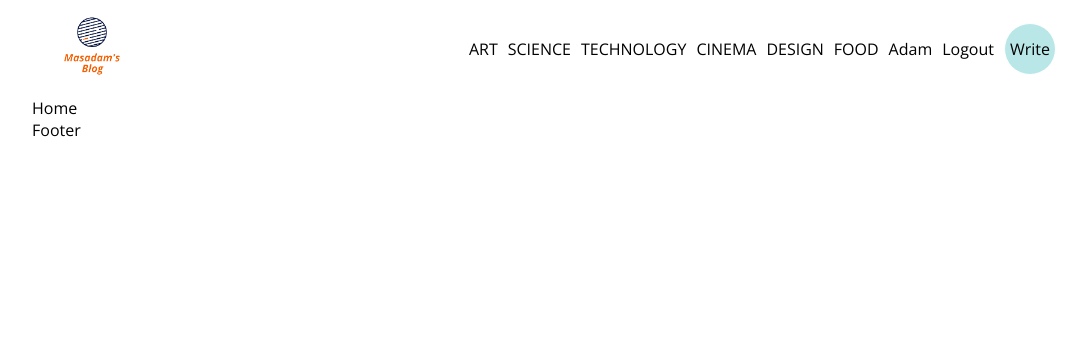
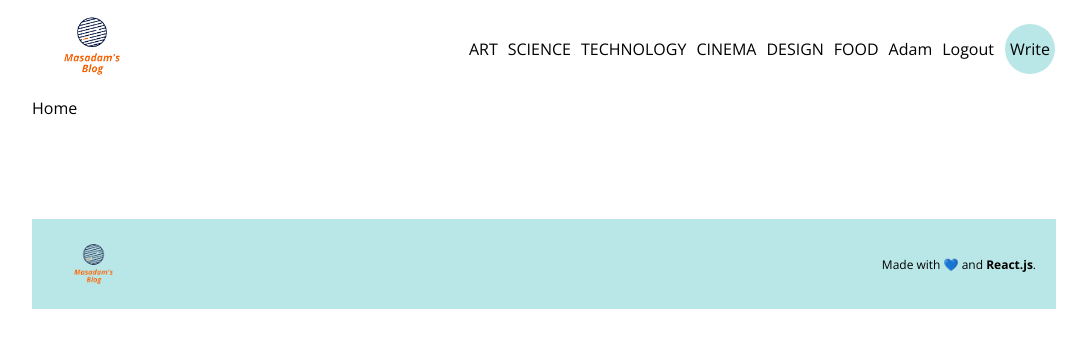
Before and after one commit to masadamsahid/mysql-express-react-blog, a React (Create React App) app in the folder client/: page / in a window 1280 px wide. Shown: the top 348 px of the page, without its empty margins (96-1183 px from the left). Built offline with nearby package versions, Linux system fonts and the light colour scheme.

Commit message:
add footer

```diff
--- a/client/src/components/Footer.jsx
+++ b/client/src/components/Footer.jsx
@@ -1,10 +1,13 @@
 import React from 'react';
+
+import Logo from '../img/masadam-blog-tranparent.png'
 
 const Footer = () => {
   return (
-    <div>
-      Footer
-    </div>
+    <footer>
+      <img src={Logo} alt=""/>
+      <span>Made with 💙 and <b>React.js</b>.</span>
+    </footer>
   );
 };
 
--- a/client/src/style.scss
+++ b/client/src/style.scss
@@ -110,6 +110,22 @@
         }
       }
     }
+
+    // FOOTER
+    footer{
+      margin-top: 100px;
+      padding: 20px;
+      background-color: $lightGreen;
+      display: flex;
+      align-items: center;
+      justify-content: space-between;
+      font-size: 12px;
+      img{
+        height: 50px;
+      }
+
+
+    }
   }
 
 }
```
